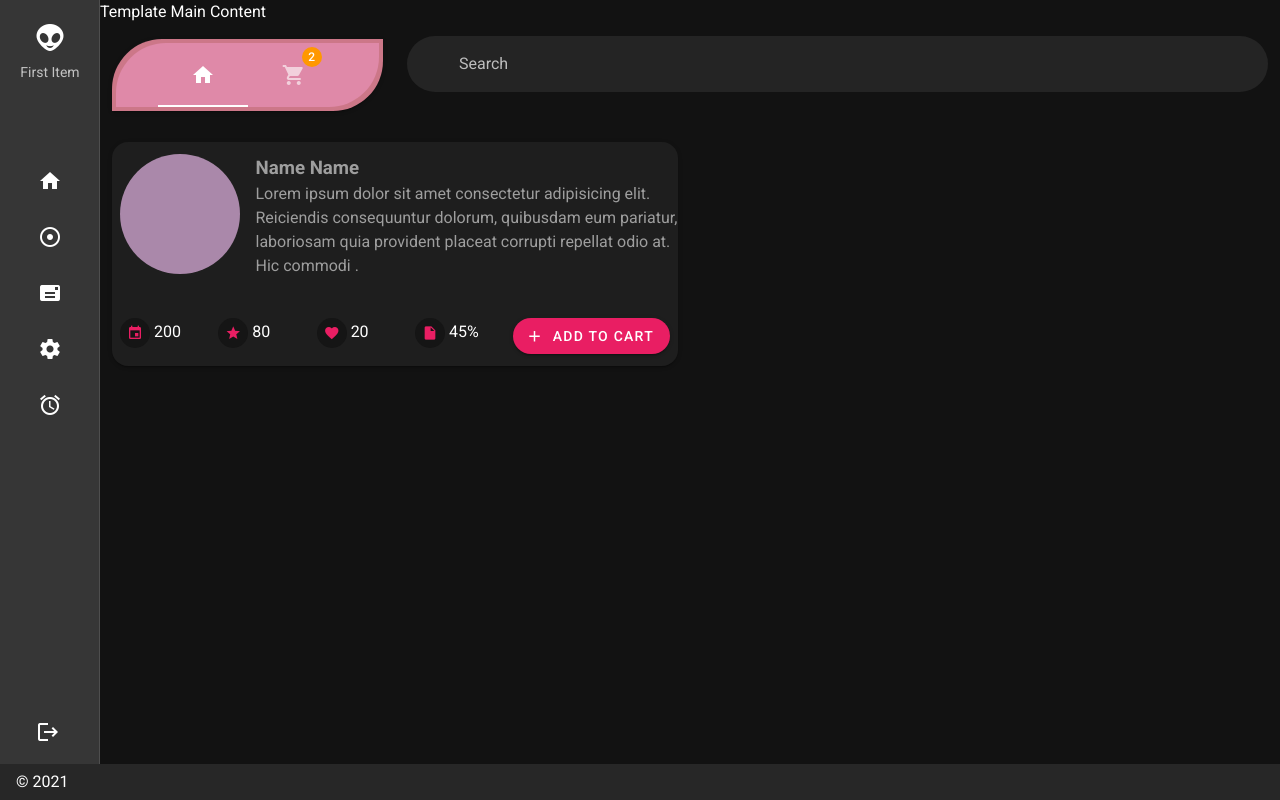
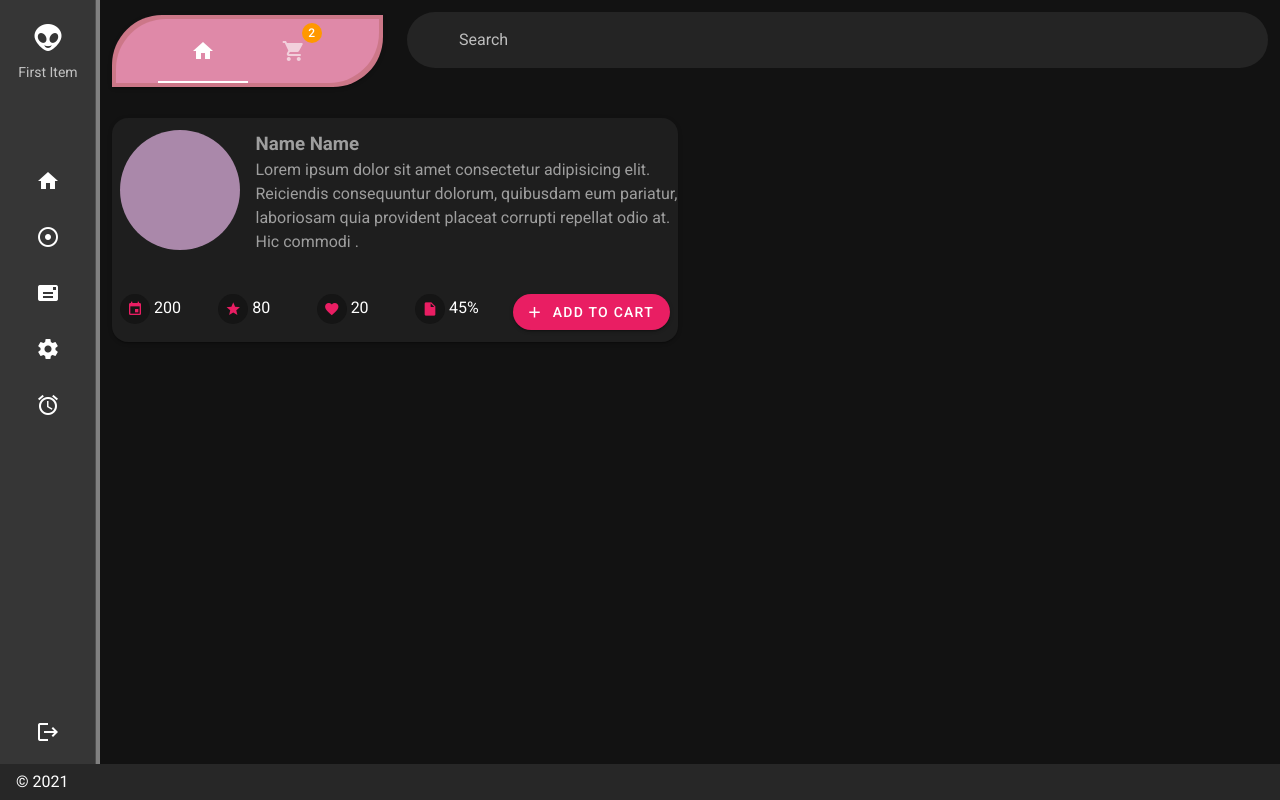
Before and after one commit to DaniloParkour/github-users, a Nuxt app: page / in a window 1280 px wide. Built offline with nearby package versions, Linux system fonts and the light colour scheme.

Commit message:
Side Bar Border Right

```diff
--- a/components/NavigateBar.vue
+++ b/components/NavigateBar.vue
@@ -1,6 +1,6 @@
 <template>
   <nav>
-    <v-navigation-drawer v-model="drawer" dark app mini-variant mini-variant-width="100">
+    <v-navigation-drawer v-model="drawer" dark app mini-variant mini-variant-width="100" style="border-right: 4px solid grey">
       <v-list>
         <v-list-item class="mb-12">
           <v-list-item-content>
--- a/layouts/default.vue
+++ b/layouts/default.vue
@@ -1,7 +1,6 @@
 <template>
   <v-app dark>
     <v-main>
-      Template Main Content
       <nuxt />
     </v-main>
     <v-footer :absolute="!fixed" app>
```
